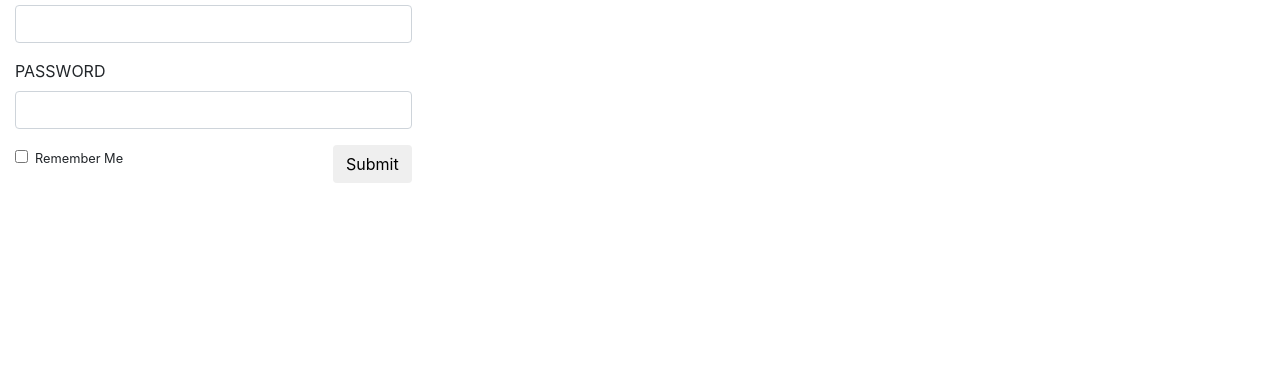
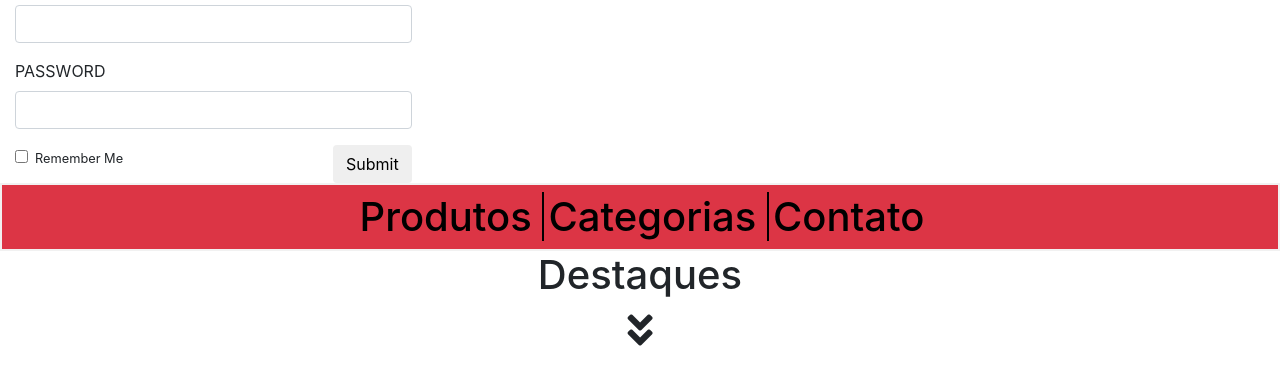
Before and after one commit to GabrielPerico/MercadoOnline, a plain HTML site: page public_html/index.html in a window 1280 px wide. Shown: the part 189-574 px from the top of the page. Drawn offline with nearby package versions, Linux system fonts and the light colour scheme.

Commit message:
parte de destaques iniciada

```diff
--- a/public_html/index.html
+++ b/public_html/index.html
@@ -23,7 +23,7 @@
             <div class="row">
                 <div class="col-3">
                     <div class="col-3 align-self-start ml-5" style=" position: absolute; z-index: 999;">
-                        <img src="Public/img/logo.jpg" class="mh-100 img-fluid rounded-circle mt-2 ml-5" alt="Responsive image"
+                        <img src="Public/img/logo.jpg" class="d-none d-sm-block mh-100 img-fluid rounded-circle mt-2 ml-5" alt="Responsive image"
                              style="max-height: 150px; max-width:150px;border: 5px solid black;margin-bottom: 150px;  ">
                     </div>
                 </div>
@@ -51,8 +51,6 @@
                 </nav>
             </div>
         </div>
-
-
         <div class="container-fluid pt-2" style="border-top: 2px solid #f1f1f1">
             <div class="row">
                 <div class="col-md-4 login-sec" style="background-image: url(Public/img/background-form-login.jpg) ">
@@ -101,6 +99,21 @@
                 </div>
             </div>
         </div>
+        <div class="container-fluid">
+            <div class="row">
+                <div class="col bg-danger text-center p-2" style="border: 2px solid #f1f1f1">
+                    <a class="h1 pl-1" href="" style="color: black; text-decoration: none; border-right: 2px solid black">Produtos </a>
+                    <a class="h1 pl-1" href="" style="color: black; text-decoration: none; border-right: 2px solid black">Categorias </a>
+                    <a class="h1 pl-1" href="" style="color: black; text-decoration: none;">Contato </a>
+                </div>
+            </div>
+        </div>
+        <div class="container-fluid">
+            <div class="row">
+                <div class="col text-center h1">Destaques</div>
+                <div class="w-100"></div>
+                <div class="col text-center h1"><i class="fas fa-angle-double-down"></i></div>
+            </div>
+        </div>
     </body>
-
 </html>
```
